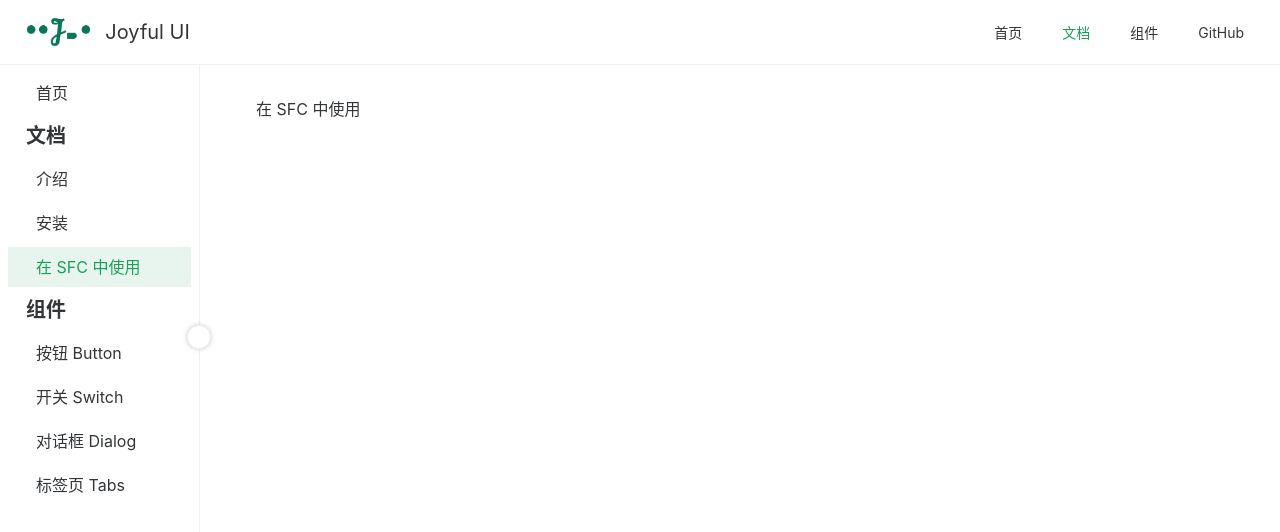
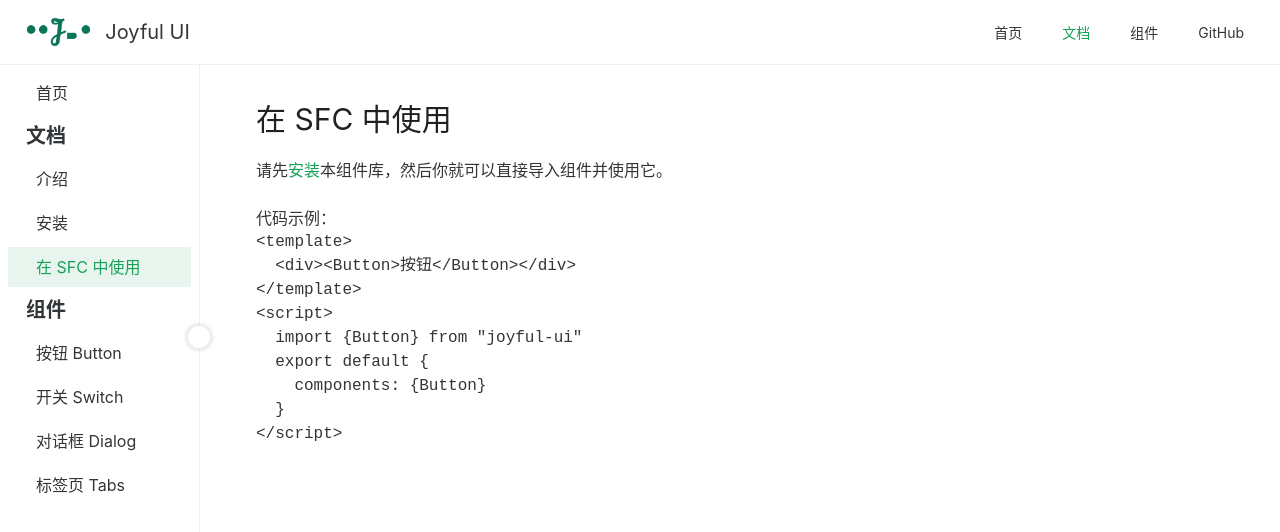
Before and after one commit to 12callie/joyful-ui-old, a Vue app: page /joyful/doc/usage in a window 1280 px wide. Shown: the top 532 px of the page. Built offline with nearby package versions, Linux system fonts and the light colour scheme.

Commit message:
填写文档内容

```diff
--- a/src/views/Home.vue
+++ b/src/views/Home.vue
@@ -4,8 +4,11 @@
   <div class="content">
     <h1>Joyful UI</h1>
     <p>一个 Vue 3 组件库</p>
+    <br />
     <p>提供了一些常用的组件，使用 TypeScript</p>
-    <p>有点意思</p>
+    <br />
+
+    <p>本组件库只是用于学习 Vue3，为避免不必要的麻烦，请不要在生产环境中使用</p>
     <div class="actions">
       <Button><a href="http://github.com">GitHub</a></Button>
       <router-link to="/joyful/doc/install"
--- a/src/views/Install.vue
+++ b/src/views/Install.vue
@@ -1,5 +1,14 @@
 <template>
-  <div>安装</div>
+  <article>
+    <h1>安装</h1>
+    <p class="notice">注意，joyful-ui 仅支持 Vue3。</p>
+    <br />
+    <p>使用 npm 安装</p>
+    <pre>npm install joyful-ui</pre>
+    <br />
+    <p>使用 yarn 安装</p>
+    <pre>yarn add joyful-ui</pre>
+  </article>
 </template>
 
 <script lang="ts">
@@ -8,4 +17,13 @@
 };
 </script>
 
-<style lang="scss" scoped></style>
+<style lang="scss" scoped>
+h1 {
+  margin-bottom: 16px;
+}
+.notice {
+  font-size: 14px;
+  padding: 0 12px;
+  border-left: 4px solid rgb(224, 224, 230);
+}
+</style>
--- a/src/views/Intro.vue
+++ b/src/views/Intro.vue
@@ -1,5 +1,15 @@
 <template>
-  <div>介绍</div>
+  <article>
+    <h1>介绍</h1>
+    <p>Joyful UI 是一个 Vue3 的组件库。</p>
+    <br />
+    <p>要了解如何安装，参见<a href="/joyful/doc/install">安装</a>。</p>
+    <br />
+    <p>
+      这个项目的初衷并不是真的要做出一个很牛的组件库，完全是出于学习 Vue3
+      的新特性而写。所以我要再次强调，不要将此 UI 库用于生产环境。
+    </p>
+  </article>
 </template>
 
 <script lang="ts">
@@ -8,4 +18,12 @@
 };
 </script>
 
-<style lang="scss" scoped></style>
+<style lang="scss" scoped>
+@import "../assets/styles/common.scss";
+h1 {
+  margin-bottom: 16px;
+}
+a {
+  color: $theme-color;
+}
+</style>
--- a/src/views/Usage.vue
+++ b/src/views/Usage.vue
@@ -1,5 +1,25 @@
 <template>
-  <div>在 SFC 中使用</div>
+  <article>
+    <h1>在 SFC 中使用</h1>
+    <p>
+      请先<a href="/joyful/doc/install">安装</a
+      >本组件库，然后你就可以直接导入组件并使用它。
+    </p>
+    <br />
+    <p>代码示例：</p>
+    <pre>
+&lt;template&gt;
+  &lt;div&gt;&lt;Button&gt;按钮&lt;/Button&gt;&lt;/div&gt;
+&lt;/template&gt;
+&lt;script&gt;
+  import {Button} from "joyful-ui"
+  export default {
+    components: {Button}
+  }
+&lt;/script&gt;
+ </pre
+    >
+  </article>
 </template>
 
 <script lang="ts">
@@ -8,4 +28,13 @@
 };
 </script>
 
-<style lang="scss" scoped></style>
+<style lang="scss" scoped>
+@import "../assets/styles/common.scss";
+
+h1 {
+  margin-bottom: 16px;
+}
+a {
+  color: $theme-color;
+}
+</style>
```
